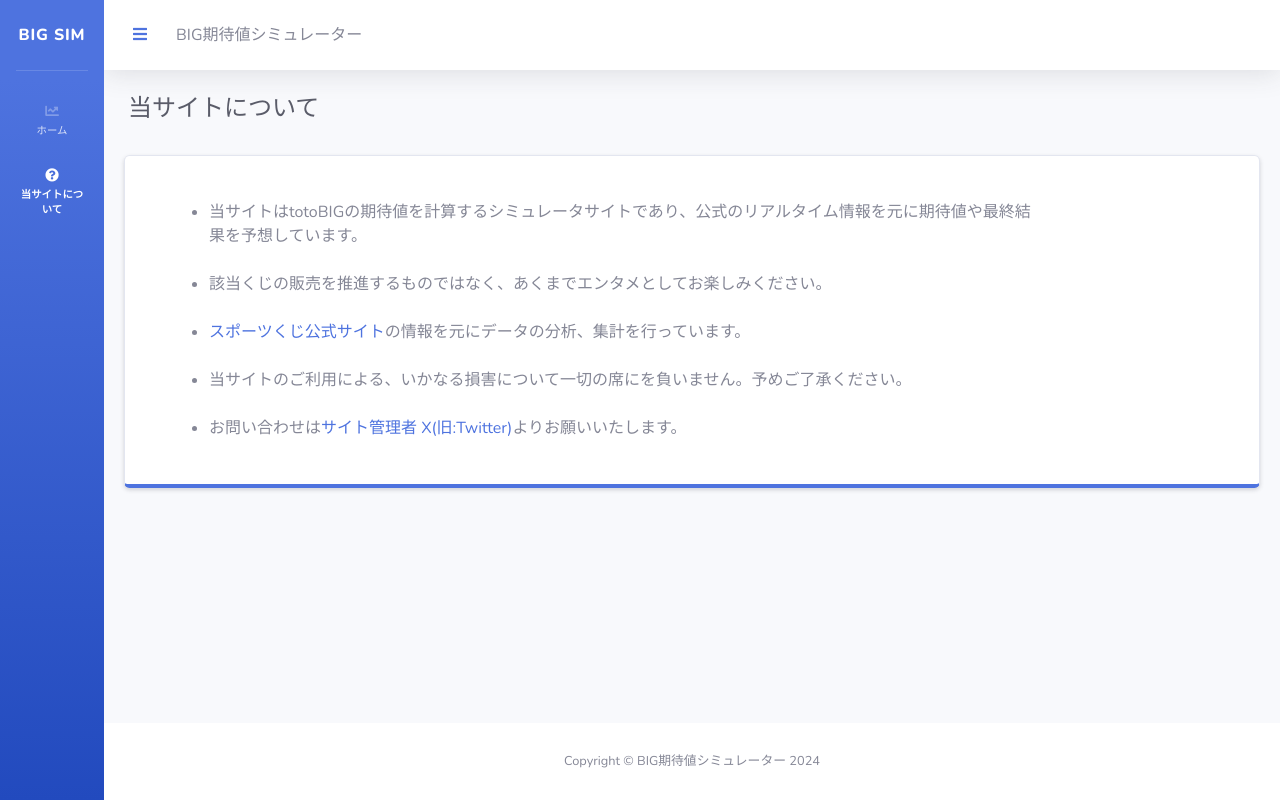
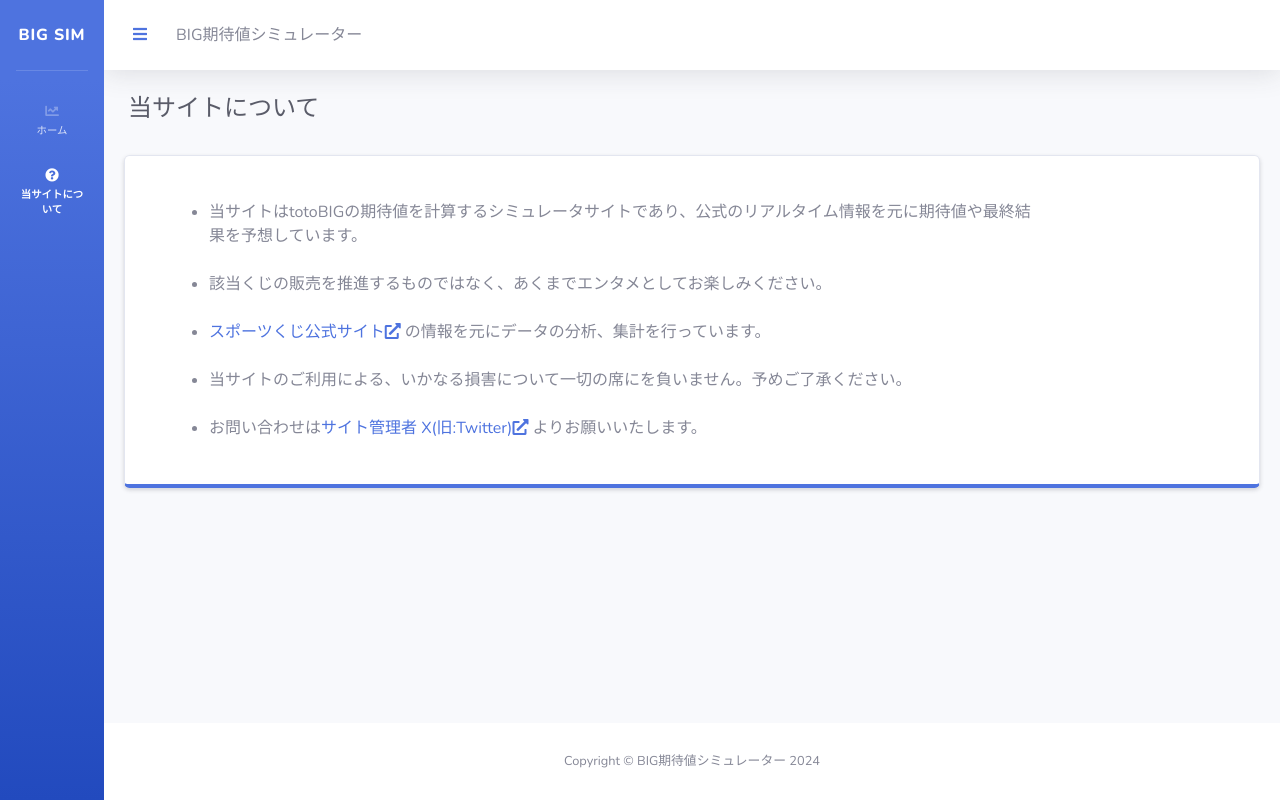
Before and after one commit to YoshySET/big_simulator, a Flask app: page /about in a window 1280 px wide. Run offline with Flask 3, Linux system fonts and the light colour scheme; some libraries are stand-ins or nearby versions.

Commit message:
- lang修正 - 新規タブで開くマーク追加

```diff
--- a/templates/about.html
+++ b/templates/about.html
@@ -17,12 +17,14 @@
                                         <li class="my-4">当サイトはtotoBIGの期待値を計算するシミュレータサイトであり、公式のリアルタイム情報を元に期待値や最終結果を予想しています。</li>
                                         <li class="my-4">該当くじの販売を推進するものではなく、あくまでエンタメとしてお楽しみください。</li>
                                         <li class="my-4"><a
-                                                href="https://store.toto-dream.com/dcs/subos/screen/pi02/spin005/PGSPIN00501InitBIGLotInfo.form"
-                                                target="_blank" rel="noopener noreferrer">スポーツくじ公式サイト</a>の情報を元にデータの分析、集計を行っています。
+                                                href="https://store.toto-dream.com"
+                                                target="_blank" rel="noopener noreferrer">スポーツくじ公式サイト<i class="fas fa-external-link-alt"></i>
+                                        </a>の情報を元にデータの分析、集計を行っています。
                                         </li>
                                         <li class="my-4">当サイトのご利用による、いかなる損害について一切の席にを負いません。予めご了承ください。</li>
                                         <li class="my-4">お問い合わせは<a
-                                                href="https://x.com/_RyTech" target="_blank" rel="noopener noreferrer">サイト管理者 X(旧:Twitter)</a>よりお願いいたします。
+                                                href="https://x.com/_RyTech" target="_blank" rel="noopener noreferrer">サイト管理者 X(旧:Twitter)<i class="fas fa-external-link-alt"></i>
+                                        </a>よりお願いいたします。
                                         </li>
                                     </ul>
                                 </div>
--- a/templates/common/base.html
+++ b/templates/common/base.html
@@ -1,5 +1,5 @@
 <!DOCTYPE html>
-<html lang="jp">
+<html lang="ja">
 <head>
     <!-- Google tag (gtag.js) -->
     <script async src="https://www.googletagmanager.com/gtag/js?id=G-BJZ4TMWBEL"></script>
```
